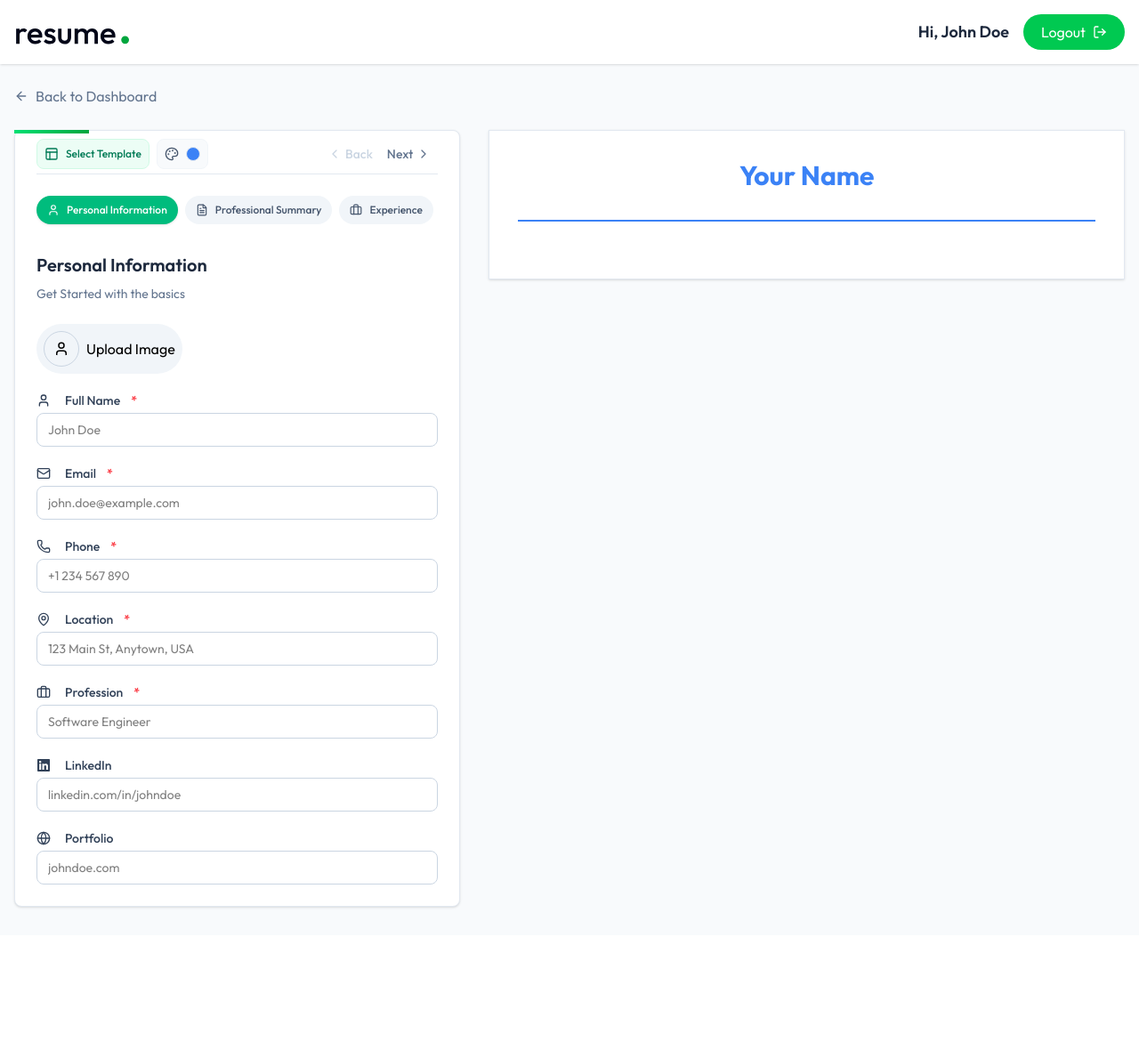
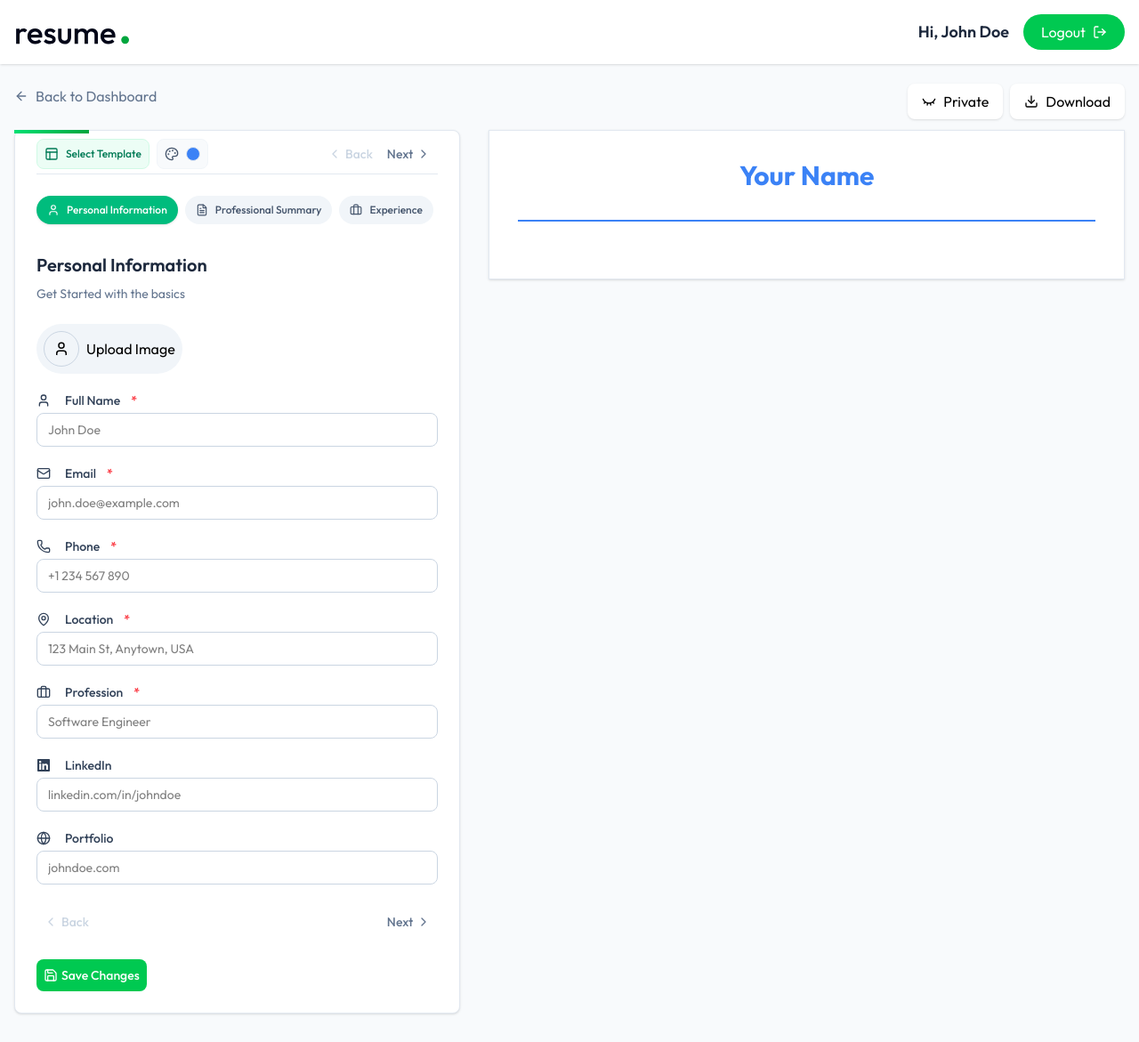
Before and after one commit to Kanishkau4/AI_Resume_Builder, a React (Vite) app in the folder frontend/: page /app/builder/1 in a window 1280 px wide. Shown: the whole page at 89% size. Before the commit the page ends 1051 px from the top, so only its background shows below. Built offline with nearby package versions, Linux system fonts and the light colour scheme.

Commit message:
feat(print): enhance resume printing and sharing
- Hide navbar and builder UI when printing
- Improve print layout for all templates
- Prevent page breaks within sections
- Add share and download

```diff
--- a/frontend/src/components/navbar.jsx
+++ b/frontend/src/components/navbar.jsx
@@ -11,7 +11,7 @@ function Navbar() {
     }
 
     return (
-        <div className='shadow bg-white'>
+        <div className='shadow bg-white print:hidden'>
             <nav className='flex items-center justify-between max-w-7xl mx-auto px-4 py-3.5 text-slate-800 transition-all duration-300'>
                 <Link to="/">
                     <img src="/logo.svg" alt="logo" className='w-auto h-11' />
--- a/frontend/src/components/templates/MinimalImageTemplate.jsx
+++ b/frontend/src/components/templates/MinimalImageTemplate.jsx
@@ -78,7 +78,7 @@ const MinimalImageTemplate = ({ data, accentColor }) => {
                             </h2>
                             <div className="space-y-4 text-sm">
                                 {data.education.map((edu, index) => (
-                                    <div key={index}>
+                                    <div key={index} className="break-inside-avoid">
                                         <p className="font-semibold uppercase">{edu.degree}</p>
                                         <p className="text-zinc-600">{edu.institution}</p>
                                         <p className="text-xs text-zinc-500">
@@ -128,7 +128,7 @@ const MinimalImageTemplate = ({ data, accentColor }) => {
                             </h2>
                             <div className="space-y-6 mb-8">
                                 {data.experience.map((exp, index) => (
-                                    <div key={index}>
+                                    <div key={index} className="break-inside-avoid">
                                         <div className="flex justify-between items-center">
                                             <h3 className="font-semibold text-zinc-900">
                                                 {exp.position}
@@ -162,7 +162,7 @@ const MinimalImageTemplate = ({ data, accentColor }) => {
                             </h2>
                             <div className="space-y-4">
                                 {data.project.map((project, index) => (
-                                    <div key={index}>
+                                    <div key={index} className="break-inside-avoid">
                                         <h3 className="text-md font-medium text-zinc-800 mt-3">{project.name}</h3>
                                         <p className="text-sm mb-1" style={{ color: accentColor }} >
                                             {project.type}
--- a/frontend/src/components/templates/MinimalTemplate.jsx
+++ b/frontend/src/components/templates/MinimalTemplate.jsx
@@ -48,7 +48,7 @@ const MinimalTemplate = ({ data, accentColor }) => {
 
                     <div className="space-y-6">
                         {data.experience.map((exp, index) => (
-                            <div key={index}>
+                            <div key={index} className="break-inside-avoid">
                                 <div className="flex justify-between items-baseline mb-1">
                                     <h3 className="text-lg font-medium">{exp.position}</h3>
                                     <span className="text-sm text-gray-500">
@@ -76,7 +76,7 @@ const MinimalTemplate = ({ data, accentColor }) => {
 
                     <div className="space-y-4">
                         {data.project.map((proj, index) => (
-                            <div key={index} className="flex flex-col gap-2 justify-between items-baseline">
+                            <div key={index} className="flex flex-col gap-2 justify-between items-baseline break-inside-avoid">
                                 <h3 className="text-lg font-medium ">{proj.name}</h3>
                                 <p className="text-gray-600">{proj.description}</p>
                             </div>
@@ -94,7 +94,7 @@ const MinimalTemplate = ({ data, accentColor }) => {
 
                     <div className="space-y-4">
                         {data.education.map((edu, index) => (
-                            <div key={index} className="flex justify-between items-baseline">
+                            <div key={index} className="flex justify-between items-baseline break-inside-avoid">
                                 <div>
                                     <h3 className="font-medium">
                                         {edu.degree} {edu.field && `in ${edu.field}`}
--- a/frontend/src/pages/resumeBuilder.jsx
+++ b/frontend/src/pages/resumeBuilder.jsx
@@ -1,6 +1,6 @@
 import React, { useEffect, useState } from 'react'
 import { data, Link, useParams } from 'react-router-dom'
-import { ArrowLeft, FileText, User, Briefcase, GraduationCap, Lightbulb, Folder, ChevronLeft, ChevronRight } from 'lucide-react'
+import { ArrowLeft, FileText, User, Briefcase, GraduationCap, Lightbulb, Folder, ChevronLeft, ChevronRight, Save, Eye, EyeClosed, Download } from 'lucide-react'
 import PersonalInfoForm from '../components/personalinfoForm'
 import { dummyResumeData } from '../assets/assets'
 import ResumePreview from '../components/resumePreview'
@@ -11,6 +11,7 @@ import ExperienceForm from '../components/experienceForm'
 import EducationForm from '../components/educationForm'
 import ProjectsForm from '../components/projectsForm'
 import SkillsForm from '../components/skillsForm'
+import { FaShare } from 'react-icons/fa'
 
 function resumeBuilder() {
     const { resumeId } = useParams()
@@ -44,8 +45,8 @@ function resumeBuilder() {
         { id: "professional_summary", name: "Professional Summary", icon: FileText },
         { id: "experience", name: "Experience", icon: Briefcase },
         { id: "education", name: "Education", icon: GraduationCap },
+        { id: "projects", name: "Projects", icon: Folder },
         { id: "skills", name: "Skills", icon: Lightbulb },
-        { id: "projects", name: "Projects", icon: Folder },
     ]
 
     const activeSection = sections[activeSectionIndex]
@@ -53,17 +54,39 @@ function resumeBuilder() {
     useEffect(() => {
         loadExistingResume()
     }, [])
+
+    const changeResumeVisibility = () => {
+        setResumeData({ ...resumeData, public: !resumeData.public })
+    }
+
+    const handleShare = () => {
+        const shareUrl = window.location.href.split('/app')[0]
+        const shareLink = shareUrl + '/view/' + resumeId
+        if (navigator.share) {
+            navigator.share({
+                title: resumeData.title,
+                text: 'Check out my resume',
+                url: shareLink,
+            })
+        } else {
+            alert('Share is not supported on this browser. Please copy the link manually: ' + shareLink)
+        }
+    }
+
+    const downloadResume = () => {
+        window.print()
+    }
     return (
         <div>
-            <div className='max-w-7xl mx-auto px-4 py-6'>
+            <div className='max-w-7xl mx-auto px-4 py-6 print:hidden'>
                 <Link to="/app" className='inline-flex items-center gap-2 text-slate-500 hover:text-slate-700 transition-all'>
                     <ArrowLeft className='size-4' />Back to Dashboard
                 </Link>
             </div>
-            <div className='max-w-7xl mx-auto px-4 pb-8'>
-                <div className='grid grid-cols-1 lg:grid-cols-12 gap-8'>
+            <div className='max-w-7xl mx-auto px-4 pb-8 print:p-0 print:m-0 print:max-w-none print:w-full'>
+                <div className='grid grid-cols-1 lg:grid-cols-12 gap-8 print:block print:gap-0'>
                     {/* Left Sidebar - Form */}
-                    <div className='relative lg:col-span-5 rounded-lg'>
+                    <div className='relative lg:col-span-5 rounded-lg print:hidden'>
                         <div className='bg-white rounded-lg shadow-sm border border-slate-200 p-6 pt-1'>
                             {/* Progress Bar*/}
                             <hr className='absolute top-0 left-0 h-1 bg-slate-200 rounded-full border-2' />
@@ -141,22 +164,68 @@ function resumeBuilder() {
                                         onChange={(data) => setResumeData(prev => ({ ...prev, education: data }))}
                                     />
                                 )}
+                                {activeSection.id === 'projects' && (
+                                    <ProjectsForm data={resumeData.project}
+                                        onChange={(data) => setResumeData(prev => ({ ...prev, project: data }))}
+                                    />
+                                )}
                                 {activeSection.id === 'skills' && (
                                     <SkillsForm data={resumeData.skills}
                                         onChange={(data) => setResumeData(prev => ({ ...prev, skills: data }))}
                                     />
                                 )}
-                                {activeSection.id === 'projects' && (
-                                    <ProjectsForm data={resumeData.project}
-                                        onChange={(data) => setResumeData(prev => ({ ...prev, project: data }))}
-                                    />
-                                )}
+                            </div>
+                            <div className='flex justify-between mt-6'>
+                                <button
+                                    onClick={() => setActiveSectionIndex((prevIndex) => Math.max(0, prevIndex - 1))}
+                                    className={`flex items-center gap-1 p-2 rounded-lg text-sm font-medium transition-all ${activeSectionIndex === 0 ? 'text-slate-300 cursor-not-allowed' : 'text-slate-500 hover:text-slate-700 hover:bg-slate-50'}`}
+                                    disabled={activeSectionIndex === 0}
+                                >
+                                    <ChevronLeft className='size-4' />
+                                    <span>Back</span>
+                                </button>
+                                <button
+                                    onClick={() => setActiveSectionIndex((prevIndex) => Math.min(sections.length - 1, prevIndex + 1))}
+                                    className={`flex items-center gap-1 p-2 rounded-lg text-sm font-medium transition-all ${activeSectionIndex === sections.length - 1 ? 'text-slate-300 cursor-not-allowed' : 'text-slate-500 hover:text-slate-700 hover:bg-slate-50'}`}
+                                    disabled={activeSectionIndex === sections.length - 1}
+                                >
+                                    <span>Next</span>
+                                    <ChevronRight className='size-4' />
+                                </button>
+                            </div>
+                            <div className='flex justify-between mt-6'>
+                                <button
+                                    onClick={() => saveResume()}
+                                    className={`flex items-center gap-1 p-2 rounded-lg text-sm font-medium transition-all bg-green-500 text-white hover:bg-green-600`}
+                                >
+                                    <Save className='size-4' />
+                                    <span>Save Changes</span>
+                                </button>
                             </div>
                         </div>
                     </div>
                     {/* Right Sidebar - Resume Preview */}
-                    <div className='lg:col-span-7'>
-                        <div className='sticky top-6'>
+                    <div className='lg:col-span-7 print:w-full print:block'>
+                        <div className='relative w-full print:hidden'>
+                            {/* --- Buttons --- */}
+                            <div className='absolute bottom-3 left-0 right-0 z-10 flex justify-end gap-2'>
+                                {resumeData.public && (
+                                    <button onClick={handleShare} className='flex items-center gap-2 p-2 px-4 rounded-lg bg-white shadow-sm hover:bg-slate-50 hover:text-emerald-500 transition-colors'>
+                                        <FaShare className='size-4' />
+                                        <span>Share</span>
+                                    </button>
+                                )}
+                                <button onClick={changeResumeVisibility} className='flex items-center gap-2 p-2 px-4 rounded-lg bg-white shadow-sm hover:bg-slate-50 hover:text-emerald-500 transition-colors'>
+                                    {resumeData.public ? <Eye className='size-4' /> : <EyeClosed className='size-4' />}
+                                    <span>{resumeData.public ? 'Public' : 'Private'}</span>
+                                </button>
+                                <button onClick={downloadResume} className='flex items-center gap-2 p-2 px-4 rounded-lg bg-white shadow-sm hover:bg-slate-50 hover:text-emerald-500 transition-colors'>
+                                    <Download className='size-4' />
+                                    <span>Download</span>
+                                </button>
+                            </div>
+                        </div>
+                        <div className='sticky top-6 print:static print:w-full print:block'>
                             <ResumePreview data={resumeData} template={resumeData.template} accentColor={resumeData.accent_color} />
                         </div>
                     </div>
```
Also changed, not shown: frontend/src/components/resumePreview.jsx (+2 -18 lines), frontend/src/components/templates/ClassicTemplate.jsx (+7 -7 lines), frontend/src/components/templates/ModernTemplate.jsx (+5 -5 lines), frontend/src/index.css (+8 -0 lines).
